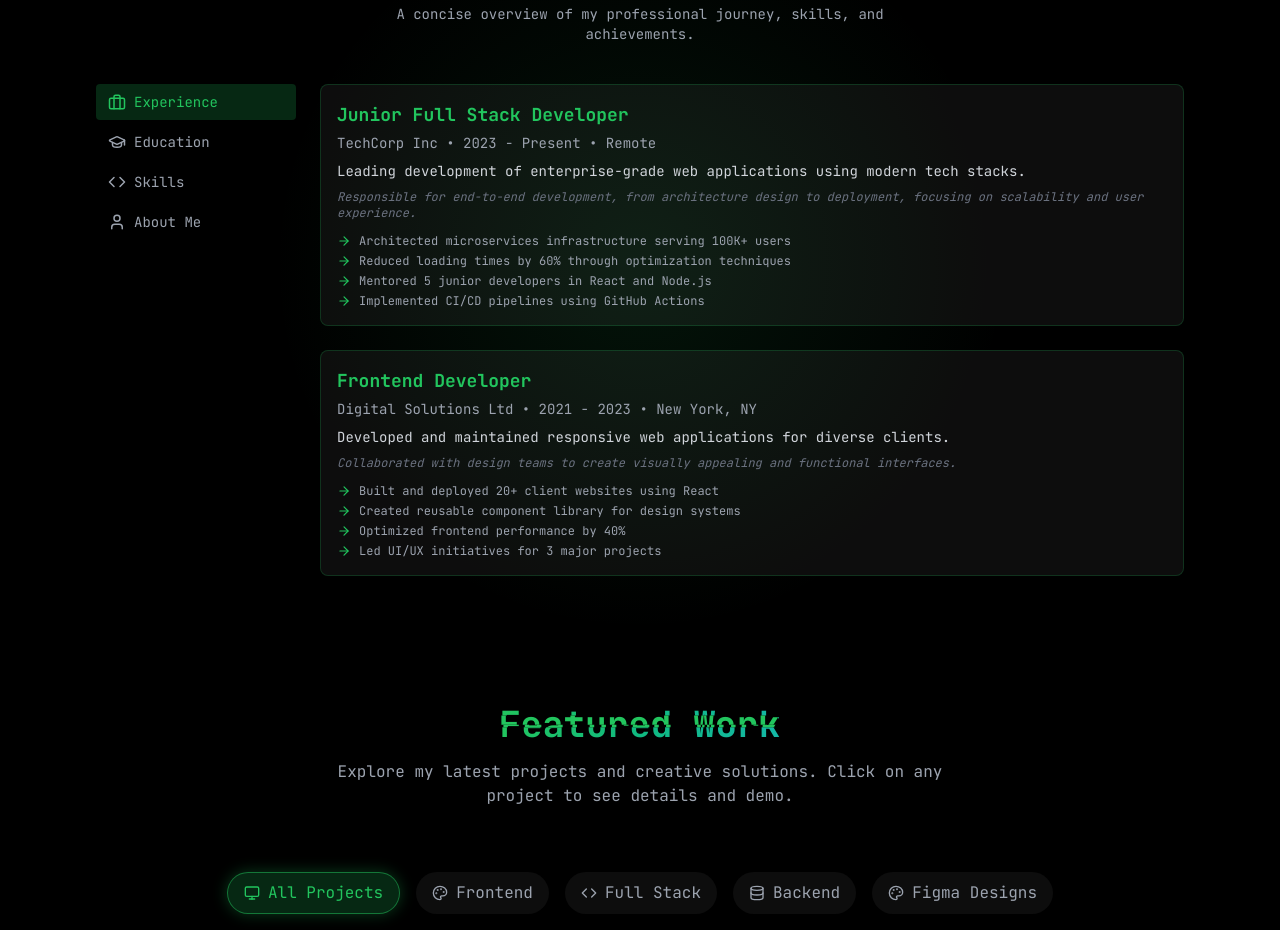
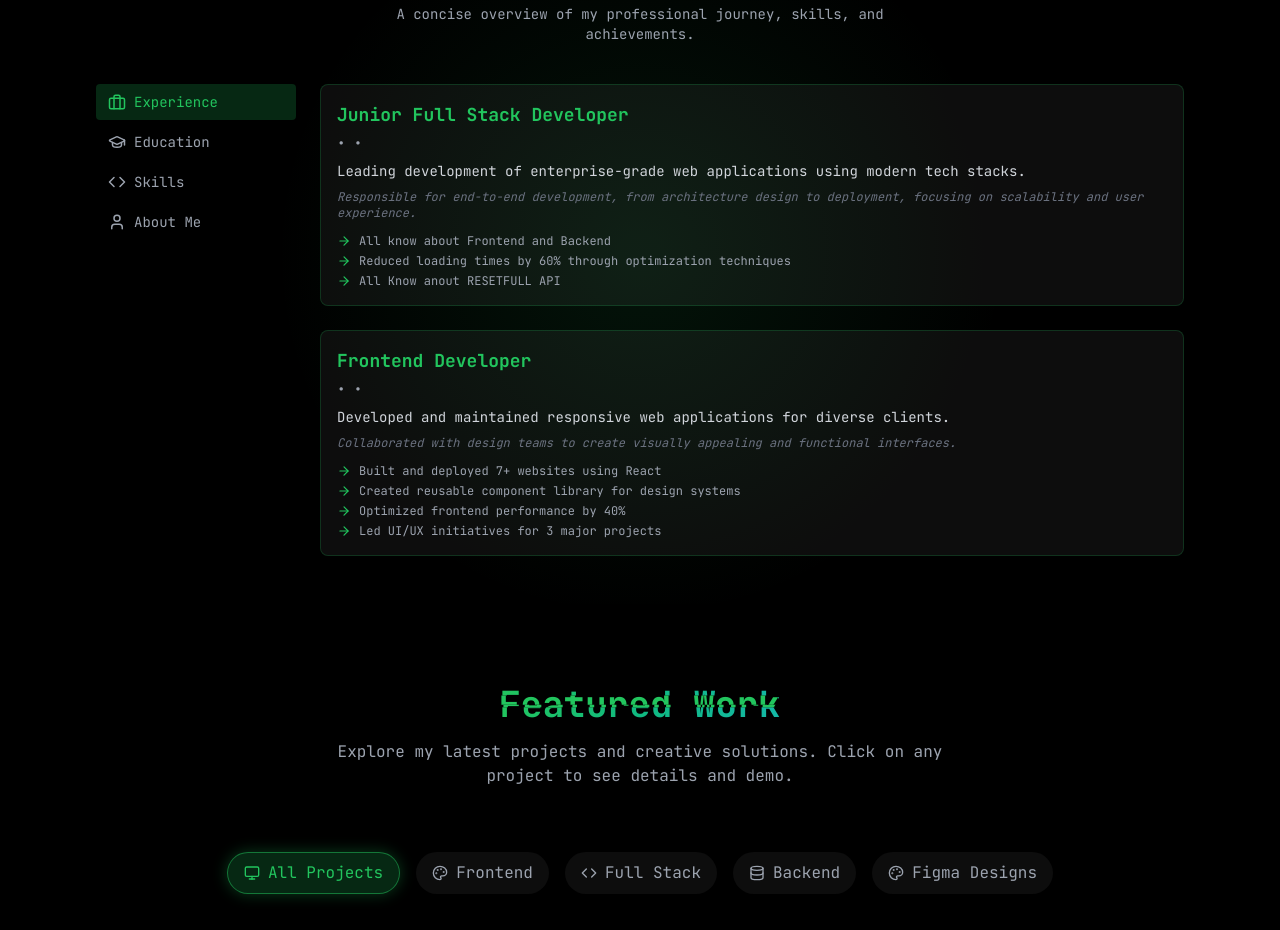
Before and after one commit to aditya-raulji/ap-Portfolio, a React (Vite) app in the folder project/: page / in a window 1280 px wide. Shown: the part 1940-2870 px from the top of the page. Built offline with nearby package versions, Linux system fonts and the light colour scheme.

Commit message:
Added a sime details in Rwesume section

```diff
--- a/project/src/components/Resume.jsx
+++ b/project/src/components/Resume.jsx
@@ -14,27 +14,26 @@ export function Resume() {
   const experiences = [
     {
       title: 'Junior Full Stack Developer',
-      company: 'TechCorp Inc', // Added missing company field
-      period: '2023 - Present', // Added sample period
-      location: 'Remote', // Added sample location
+      // Added missing company field
+      // Added sample period
+      // Added sample location
       description: 'Leading development of enterprise-grade web applications using modern tech stacks.',
       details: 'Responsible for end-to-end development, from architecture design to deployment, focusing on scalability and user experience.',
       achievements: [
-        'Architected microservices infrastructure serving 100K+ users',
+        'All know about Frontend and Backend',
         'Reduced loading times by 60% through optimization techniques',
-        'Mentored 5 junior developers in React and Node.js',
-        'Implemented CI/CD pipelines using GitHub Actions',
+
+        'All Know anout RESETFULL API ',
       ],
     },
     {
       title: 'Frontend Developer',
-      company: 'Digital Solutions Ltd',
-      period: '2021 - 2023', // Added sample period
-      location: 'New York, NY', // Added sample location
+
+     // Added sample location
       description: 'Developed and maintained responsive web applications for diverse clients.',
       details: 'Collaborated with design teams to create visually appealing and functional interfaces.',
       achievements: [
-        'Built and deployed 20+ client websites using React',
+        'Built and deployed 7+ websites using React',
         'Created reusable component library for design systems',
         'Optimized frontend performance by 40%',
         'Led UI/UX initiatives for 3 major projects',
@@ -54,8 +53,8 @@ export function Resume() {
         '9 CGPA',
         "Dean's List all semesters",
         'President of Computer Science Club (2025-2026)', // Adjusted years to match period
-        'Completed internship at major tech firm',
-        'Received Junior Project Award for web platform',
+
+
       ],
     },
   ];
```
